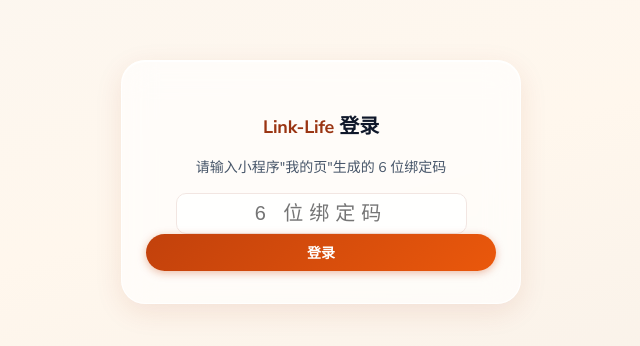
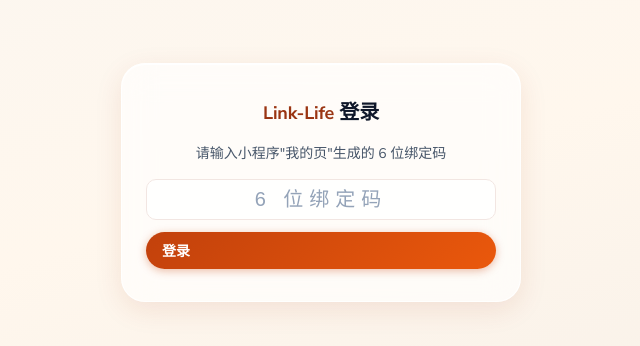
Before and after one commit to kting-create/link-life, a Vue app in the folder web/: page /login in a window 1280 px wide. Shown: the part 162-508 px from the top of the page, without its empty margins (319-959 px from the left). Built offline with nearby package versions, Linux system fonts and the light colour scheme.

Commit message:
fix(ui): token 层审查修复(reduced-motion 降级/--gap 别名/扫光 transform/表单布局)

```diff
--- a/web/src/style.css
+++ b/web/src/style.css
@@ -49,6 +49,9 @@
 }
 
 .btn {
+  display: inline-flex;
+  align-items: center;
+  gap: var(--space-2);
   position: relative;
   overflow: hidden;
   border: none;
@@ -65,13 +68,14 @@
 .btn-primary::after {
   content: "";
   position: absolute;
-  top: 0; left: -80%;
+  top: 0; left: 0;
   width: 45%; height: 100%;
   background: linear-gradient(100deg, transparent, rgba(255, 255, 255, 0.4), transparent);
   pointer-events: none;
+  transform: translateX(-120%);
 }
 .btn-primary:hover::after { animation: btn-shine 0.7s ease 1; }
-@keyframes btn-shine { to { left: 130%; } }
+@keyframes btn-shine { from { transform: translateX(-120%); } to { transform: translateX(320%); } }
 .btn-secondary { background: rgba(255, 255, 255, 0.75); color: var(--primary); border: 1px solid rgba(194, 65, 12, 0.25); box-shadow: var(--glass-highlight); }
 .btn-danger { background: var(--grad-danger); color: #fff; box-shadow: 0 4px 14px rgba(220, 38, 38, 0.3); }
 .btn-accent { background: var(--grad-done); color: #fff; box-shadow: var(--shadow-glow); }
@@ -93,6 +97,7 @@
 .badge-pill.is-done { background: var(--grad-done); color: #fff; box-shadow: 0 2px 8px rgba(5, 150, 105, 0.3); }
 
 .input {
+  width: 100%;
   background: rgba(255, 255, 255, 0.8);
   border: 1px solid var(--border);
   border-radius: var(--radius-sm);
@@ -101,6 +106,7 @@
   transition: border-color 0.2s ease, box-shadow 0.2s ease;
 }
 .input:focus { border-color: var(--primary); box-shadow: 0 0 0 3px rgba(194, 65, 12, 0.15); outline: none; }
+.input::placeholder { color: var(--text-tertiary); }
 
 .toast {
   position: fixed;
@@ -122,7 +128,7 @@
 .toast.toast-ok { color: var(--accent-deep); }
 .toast.toast-err { color: var(--danger); }
 
-.empty { text-align: center; padding: var(--space-7) var(--space-4); }
+.empty { display: flex; flex-direction: column; align-items: center; text-align: center; padding: var(--space-7) var(--space-4); }
 .empty .empty-art { width: 96px; height: 96px; margin: 0 auto var(--space-3); display: block; }
 
 .skeleton {
@@ -138,8 +144,11 @@
 .stagger-item { opacity: 0; }
 .stagger-list.run .stagger-item { animation: st-in 0.5s var(--ease-out-soft) both; animation-delay: calc(var(--i, 0) * var(--stagger-item)); }
 @keyframes st-in { from { opacity: 0; transform: translateY(14px); } to { opacity: 1; transform: none; } }
+@media (prefers-reduced-motion: reduce) {
+  .stagger-item { opacity: 1; }
+}
 
-.page-title { font-size: var(--text-lg); font-weight: 800; letter-spacing: -0.01em; }
+.page-title { font-size: var(--text-lg); font-weight: 800; letter-spacing: -0.01em; margin: 0 0 var(--space-4); color: var(--text-primary); }
 .muted { font-size: var(--text-sm); color: var(--text-secondary); }
 
 .btn-warn { background: var(--warning); color: #0f172a; }
--- a/web/src/styles/tokens.css
+++ b/web/src/styles/tokens.css
@@ -40,6 +40,7 @@
   --radius-sm: 10px;
   --radius-pill: 999px;
   /* 间距阶梯 */
+  --gap: var(--space-3);
   --space-1: 4px;
   --space-2: 8px;
   --space-3: 12px;
```
